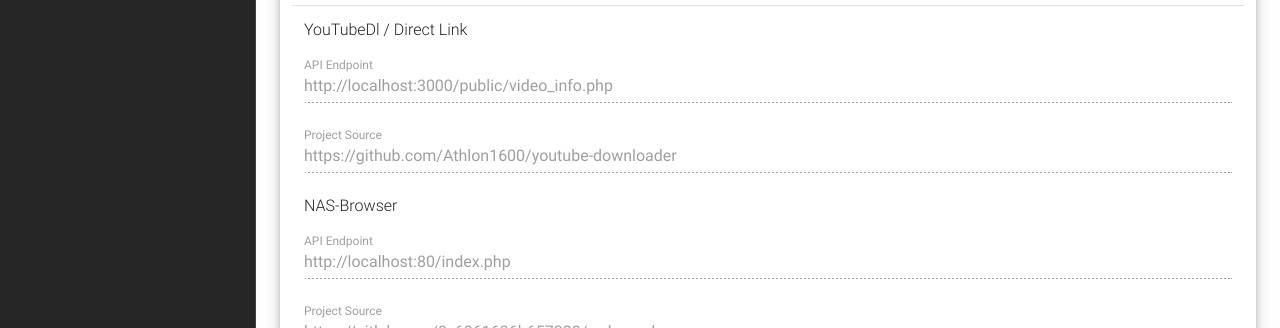
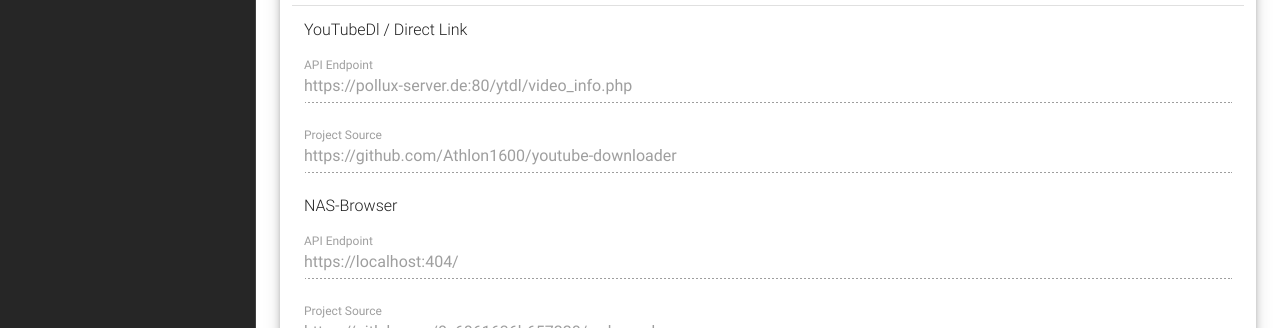
Before and after one commit to open0x20/web-mpwboard, a Vue app: page /#/about in a window 1280 px wide. Shown: the part 226-554 px from the top of the page. Built offline with nearby package versions, Linux system fonts and the light colour scheme.

Commit message:
no-ticket: changed http to https for custom app backend urls

```diff
--- a/src/globals.ts
+++ b/src/globals.ts
@@ -1,4 +1,4 @@
 export default class Globals {
-    public static API_URL__NAS_BROWSER = 'http://localhost:80/index.php';
-    public static API_URL__YTDL_DIRECT_LINK_EXTRACTOR = 'http://localhost:3000/public/video_info.php';
+    public static API_URL__NAS_BROWSER = 'https://localhost:404/';
+    public static API_URL__YTDL_DIRECT_LINK_EXTRACTOR = 'https://pollux-server.de:80/ytdl/video_info.php';
 }
```
